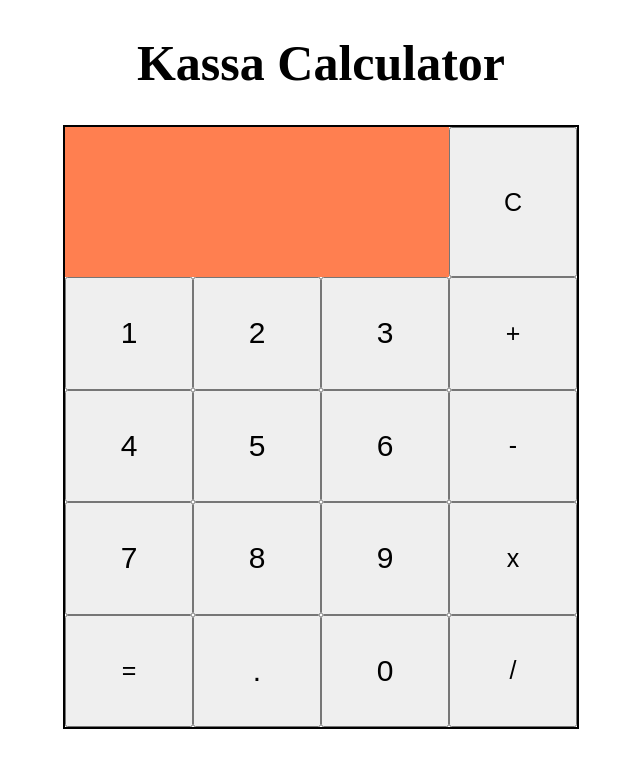
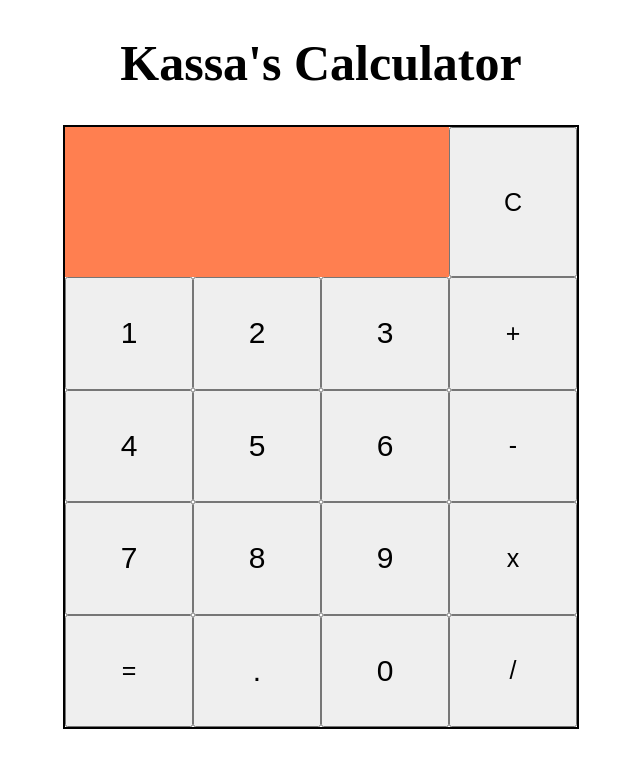
Before and after one commit to yakov133/Calculator, a plain HTML site: page index.html in a window 1280 px wide. Shown: the whole page, without its empty margins (319-959 px from the left). Drawn offline with nearby package versions, Linux system fonts and the light colour scheme.

Commit message:
first commit

```diff
--- a/index.html
+++ b/index.html
@@ -10,7 +10,7 @@
 </head>
 
 <body>
-    <h1 class="calculatorName">Kassa Calculator</h1>
+    <h1 class="calculatorName">Kassa's Calculator</h1>
     <div class="centerAll">
 
         <section>
```
